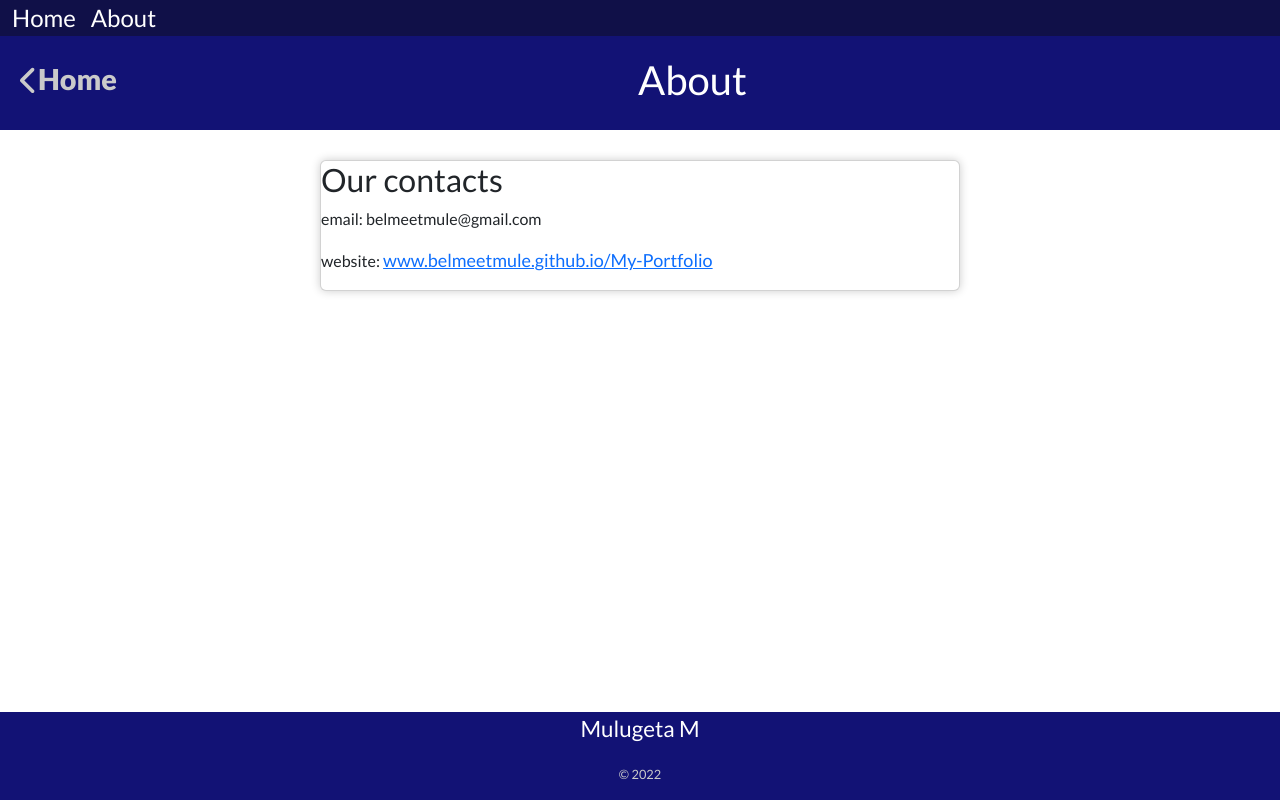
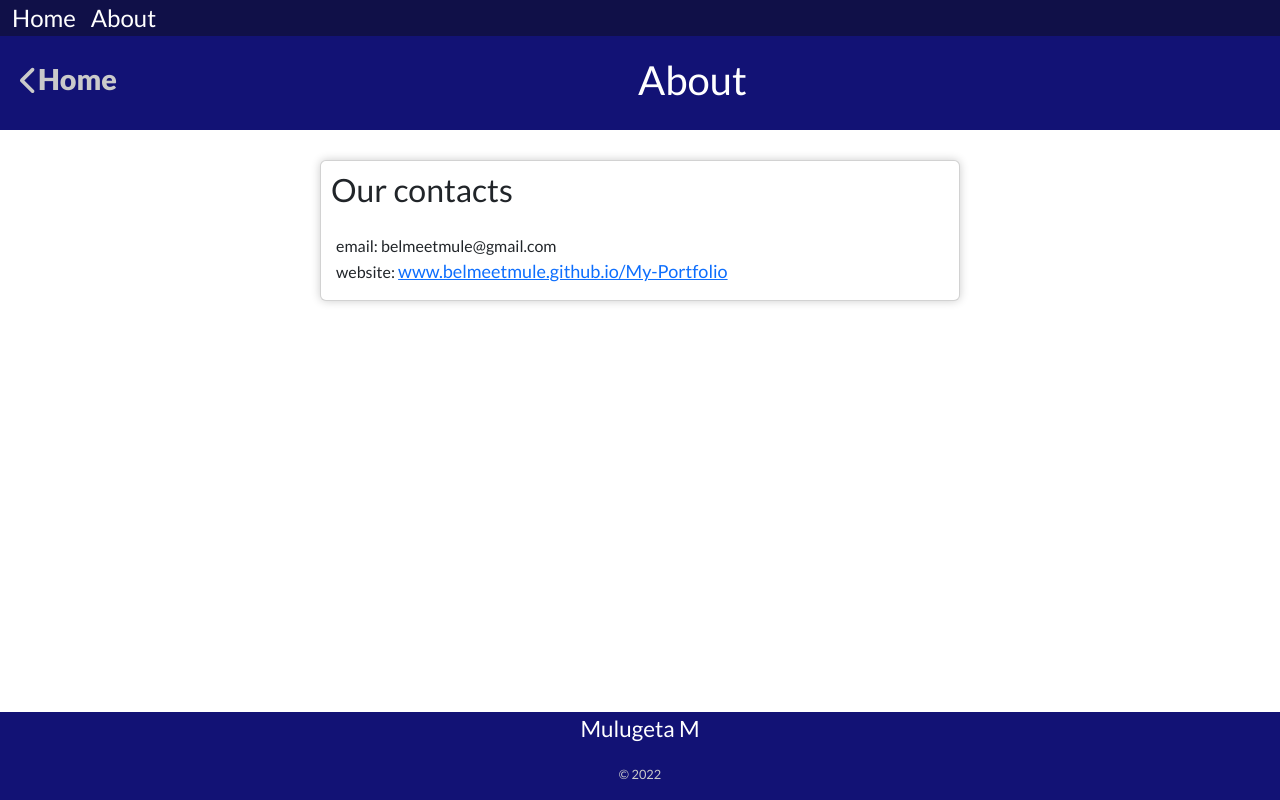
Before and after one commit to belmeetmule/react-capstone, a React (Create React App) app: page /About in a window 1280 px wide. Built offline with nearby package versions, Linux system fonts and the light colour scheme.

Commit message:
update about page

```diff
--- a/src/Components/About.js
+++ b/src/Components/About.js
@@ -4,22 +4,22 @@ import Card from 'react-bootstrap/Card';
 const About = () => (
   <div className="about-style" style={{ display: 'flex', justifyContent: 'center', margin: '30px' }}>
     <Card style={{ width: '40rem' }}>
-      <h2>
+      <h2 style={{ margin: '10px' }}>
         Our contacts
       </h2>
-      <Card.Text>
-        <p className="stats">
+      <Card.Text style={{ margin: '15px' }}>
+        <span className="stats">
           email: belmeetmule@gmail.com
           <br />
           {}
-        </p>
-        <p className="stats">
+        </span>
+        <span className="stats">
           website:
           {' '}
           <a href="https://belmeetmule.github.io/My-Portfolio/">www.belmeetmule.github.io/My-Portfolio</a>
           <br />
           {}
-        </p>
+        </span>
       </Card.Text>
 
     </Card>
```
